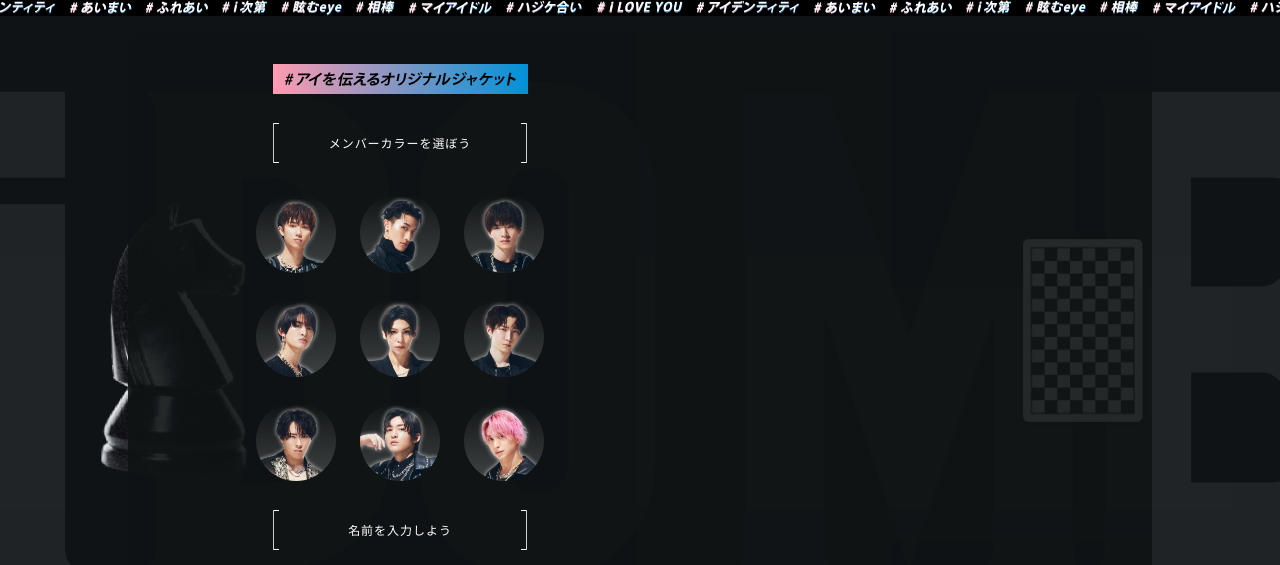
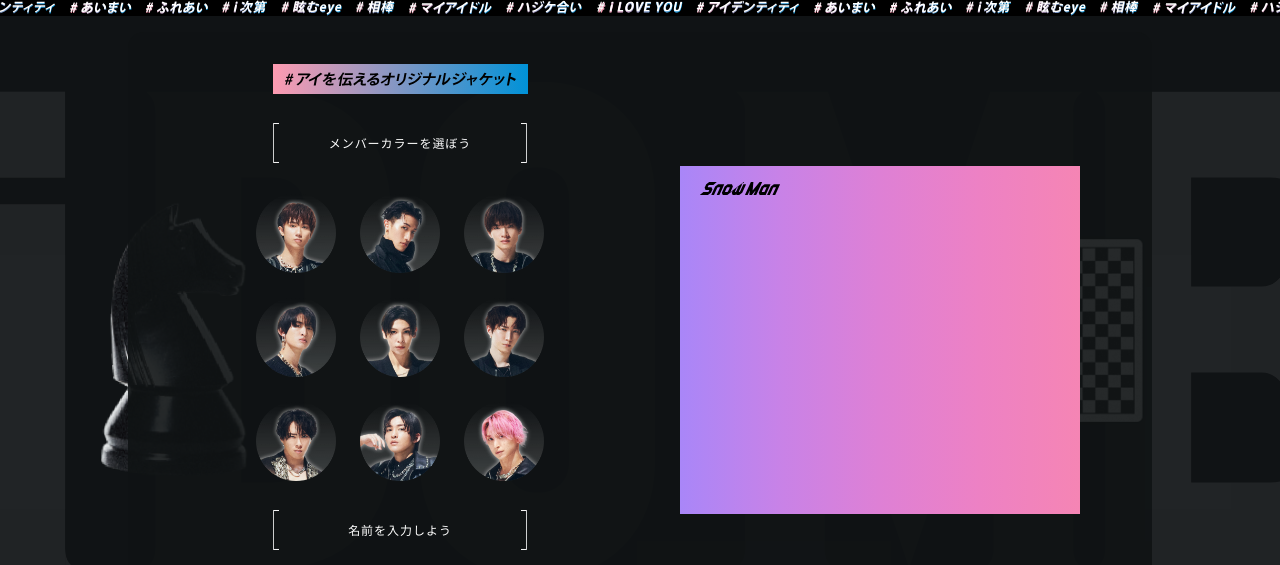
Before and after one commit to bambooom/snowman, a Next.js app: page /idome in a window 1280 px wide. Shown: the top 565 px of the page. Built offline with nearby package versions, Linux system fonts and the light colour scheme.

Commit message:
wip:feat: generator component.

```diff
--- /dev/null
+++ b/components/GeneratorPreview.tsx
@@ -0,0 +1,38 @@
+// import { Stage, Layer, Rect, Image } from 'react-konva';
+
+export default function GeneratorPreview({
+  color,
+  input,
+  title,
+}: {
+  color?: string,
+  input?: string,
+  title?: string,
+}) {
+  return (
+    <div className="w-[400px] h-[348px] relative" style={{
+      background: color || 'linear-gradient(to right, #a986f8, #c882e7, #de80d5, #ed81c4, #f585b4)',
+    }}>
+      <img src="/logo.svg" className="w-20 mt-4 ml-5" />
+
+      <div className="absolute bottom-8">{title}</div>
+    </div>
+  )
+  // return (
+  //   <Stage width={400} height={348}>
+  //     <Layer>
+  //       {/* <Circle x={200} y={100} radius={50} fill="green" /> */}
+  //       <Rect
+  //         x={0}
+  //         y={0}
+  //         width={400}
+  //         height={348}
+  //         fill={color}
+  //       />
+  //     </Layer>
+  //     <Layer>
+  //       <Image x={22} y={15} width={80} height={13} image={logo} />
+  //     </Layer>
+  //   </Stage>
+  // );
+}
--- a/package.json
+++ b/package.json
@@ -14,11 +14,13 @@
     "framer-motion": "^7.6.4",
     "imagemin": "^8.0.1",
     "imagemin-jpegtran": "^7.0.0",
+    "konva": "^9.2.0",
     "lottie-web": "^5.12.0",
     "next": "latest",
     "react": "^18.2.0",
     "react-dom": "^18.2.0",
     "react-hooks-global-state": "^2.0.0",
+    "react-konva": "^18.2.9",
     "react-swipeable": "^7.0.0",
     "react-use-keypress": "^1.3.1"
   },
--- a/pages/idome.tsx
+++ b/pages/idome.tsx
@@ -1,9 +1,10 @@
 import type { NextPage } from 'next'
 import Head from 'next/head'
+import { ChangeEvent, useState } from 'react'
+import GeneratorPreview from '../components/GeneratorPreview'
 import IdomeStyle from '../styles/Idome.module.css';
 
 const IdomePage: NextPage = () => {
-
   const members = [
     {
       key: 'abe',
@@ -52,6 +53,12 @@ const IdomePage: NextPage = () => {
     },
   ];
 
+  const [member, setMember] = useState<{ key?: string, src?: string, color?: string }>({});
+  const handleChangeMember = (e: ChangeEvent<HTMLInputElement>) => {
+    const key = e.target.value;
+    setMember(members.find(v => v.key === key));
+  };
+
   return (
     <>
       <Head>
@@ -83,15 +90,22 @@ const IdomePage: NextPage = () => {
               <div className={IdomeStyle.generator_label}>メンバーカラーを選ぼう</div>
               <div className={IdomeStyle.generator_member_list}>
                 <div className="flex flex-wrap gap-6">
-                  {members.map((member, index) => (
+                  {members.map((mem, index) => (
                     <div key={index} className={'w-20 h-20 ' + IdomeStyle.generator_member_item}>
-                      <input type="radio" name="member" value={member.key} id={member.key} className='hidden'/>
+                      <input
+                        id={mem.key}
+                        type="radio"
+                        value={mem.key}
+                        onChange={handleChangeMember}
+                        className='hidden'
+                        checked={member && member.key === mem.key}
+                      />
                       <label
-                        htmlFor={member.key}
+                        htmlFor={mem.key}
                         className='block relative cursor-pointer w-20 h-20'
-                        style={{ "--checked-color": member.color } as React.CSSProperties}
+                        style={{ "--checked-color": mem.color } as React.CSSProperties}
                       >
-                        <img src={member.src} />
+                        <img src={mem.src} />
                       </label>
                     </div>
                   ))}
@@ -104,8 +118,8 @@ const IdomePage: NextPage = () => {
                 minLength={1} maxLength={15} size={30}
                 placeholder='英字15文字以内で入力してください' />
             </div>
-            <div className='canvas-preview w-1/2'>
-
+            <div className='canvas-preview w-1/2 flex justify-center items-center'>
+              <GeneratorPreview color={member?.color}/>
             </div>
           </div>
         </div>
```
Also changed, not shown: public/logo.svg (added), 1 other file (tests, documents, lock files or other folders).
